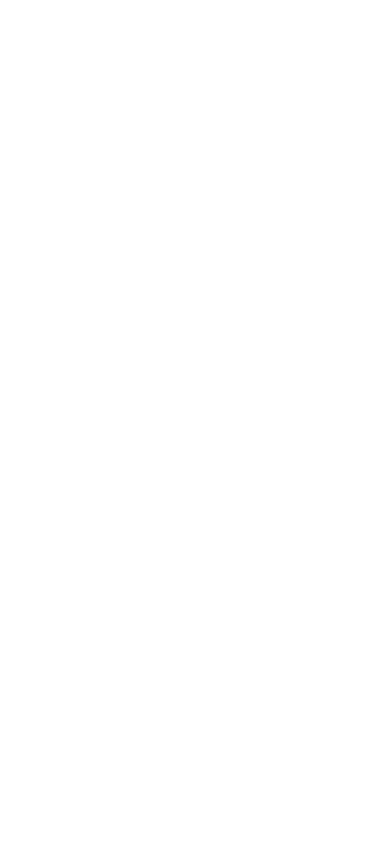
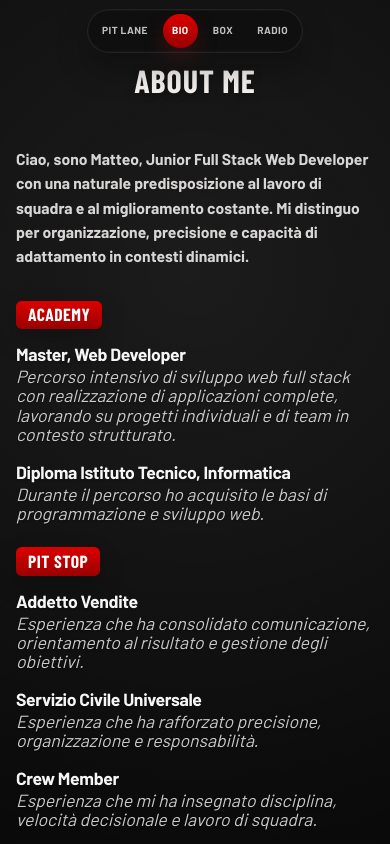
Before and after one commit to matteolepera/portfolio, a React (Vite) app: page /bio in a window 390 px wide. Before the commit this address had no page. Shown: the top 844 px of the page. Built offline with nearby package versions, Linux system fonts and the light colour scheme; a web font is replaced by a local one.

Commit message:
feat: aggiornati i navlink.
modificato il padding nelle varie pagine.

```diff
--- a/src/App.jsx
+++ b/src/App.jsx
@@ -13,8 +13,8 @@
           <Route element={<DefaultLayouts />}>
             <Route element={<Maintenance />} path="/maintenance" />
             <Route element={<Home />} path="/" />
-            <Route element={<About />} path="/about" />
-            <Route element={<Projects />} path="/projects" />
+            <Route element={<About />} path="/bio" />
+            <Route element={<Projects />} path="/box" />
           </Route>
         </Routes>
       </BrowserRouter>
--- a/src/components/Header.jsx
+++ b/src/components/Header.jsx
@@ -3,9 +3,9 @@
 import styles from "../styles/Header.module.css"
 
 const navigationItems = [
-    { to: "/", label: "Home", end: true },
-    { to: "/about", label: "About" },
-    { to: "/projects", label: "Projects" },
+    { to: "/", label: "Pit Lane", end: true },
+    { to: "/bio", label: "Bio" },
+    { to: "/box", label: "Box" },
 ]
 
 const contactLinks = [
@@ -62,7 +62,7 @@
                         className={`${styles.headerLink} ${contactsOpen ? styles.headerLinkActive : ""} ${styles.headerButton}`}
                         onClick={() => setContactsOpen((currentValue) => !currentValue)}
                     >
-                        Contacts
+                        Radio
                     </button>
                 </nav>
             </header>
@@ -77,7 +77,7 @@
                 >
                     <aside className={styles.contactsPanel} onClick={(event) => event.stopPropagation()}>
                         <div className={styles.contactsPanelHeader}>
-                            <span>Contacts</span>
+                            <span>Radio</span>
                             <button
                                 type="button"
                                 className={styles.contactsClose}
--- a/src/pages/Home.jsx
+++ b/src/pages/Home.jsx
@@ -6,8 +6,8 @@
             <div className={styles.sectionInner}>
                 <div className={styles.heroContent}>
                     <h1>
-                        <span>Ciao. Sono Matteo.</span>
-                        <span>Sviluppatore Web.</span>
+                        <span>Ciao, Sono Matteo.</span>
+                        <span>Faccio siti.</span>
                     </h1>
                     <div className={styles.heroDescription}>
                         <p>
--- a/src/styles/Header.module.css
+++ b/src/styles/Header.module.css
@@ -167,7 +167,7 @@
     }
 
     .headerNav {
-        width: min(100%, 20rem);
+        width: min(100%, 15.9rem);
         justify-content: center;
         padding: 0.3rem;
         flex-wrap: wrap;
@@ -200,7 +200,7 @@
     }
 
     .headerNav {
-        width: min(100%, 17rem);
+        width: min(100%, 13.5rem);
         padding: 0.26rem;
     }
 
--- a/src/styles/Home.module.css
+++ b/src/styles/Home.module.css
@@ -105,7 +105,7 @@
 .about {
     position: relative;
     overflow: hidden;
-    padding: 5rem 1.5rem 6rem;
+    padding: 8rem 1.5rem 6rem;
     background:
         radial-gradient(circle at 50% 15%, rgba(255, 255, 255, 0.08), transparent 40%),
         linear-gradient(180deg, #090909 0%, #090909 100%);
@@ -418,7 +418,7 @@
     }
 
     .heroDescription p {
-        font-size: 2.6rem;
+        font-size: 1.3rem;
     }
 
     .aboutLayout {
@@ -449,7 +449,7 @@
     }
 
     .heroDescription p {
-        font-size: 1.3rem;
+        font-size: 1rem;
     }
 
     .about {
@@ -542,7 +542,7 @@
 .projectsSection {
     position: relative;
     overflow: hidden;
-    padding: 5rem 1.5rem 6rem;
+    padding: 8rem 1.5rem 6rem;
     background:
         radial-gradient(circle at 50% 15%, rgba(255, 255, 255, 0.08), transparent 40%),
         linear-gradient(180deg, #090909 0%, #090909 100%);
```
